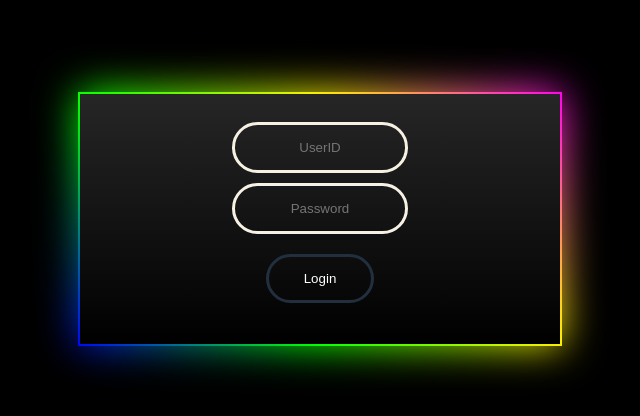
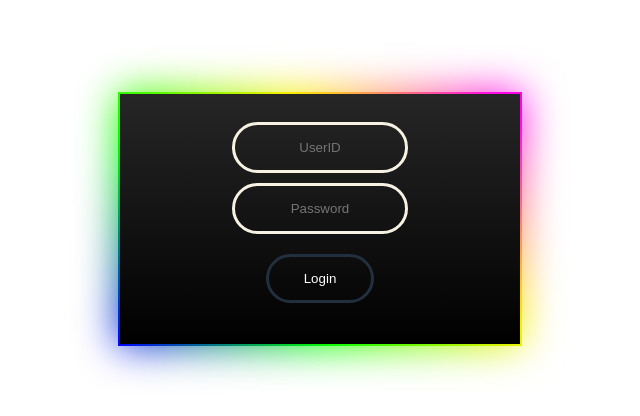
Before and after one commit to kiran-create/LOgin, a plain HTML site: page index.html in a window 1280 px wide. Shown: the part 106-522 px from the top of the page, without its empty margins (320-960 px from the left). Drawn offline with Linux system fonts and the light colour scheme.

Commit message:
Update cool.css

```diff
--- a/cool.css
+++ b/cool.css
@@ -1,7 +1,10 @@
 body{
   margin:0;
   padding:0;
-  background: #000;
+  background: #0000;
+  max-width:1920px;
+  min-width:480px;
+
 }
 .cool input[type="text"],.cool input[type="password"]{
   background: 0;
@@ -46,11 +49,6 @@ cursor: pointer;
 
 }
 
-.cool{
-  max-width:1920px;
-  min-width:480px;
-
-}
 
 .cool{
   position: relative;
```
